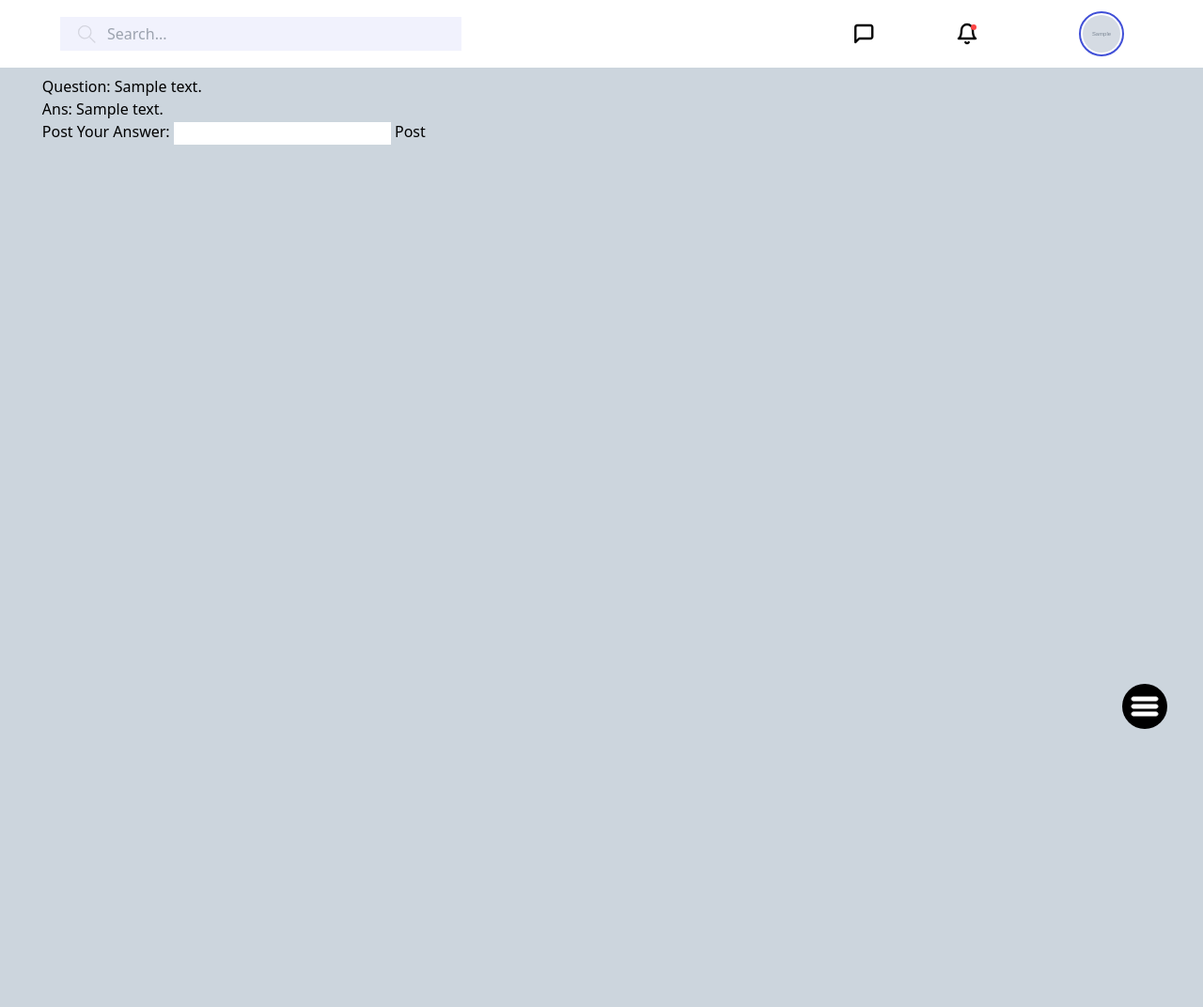
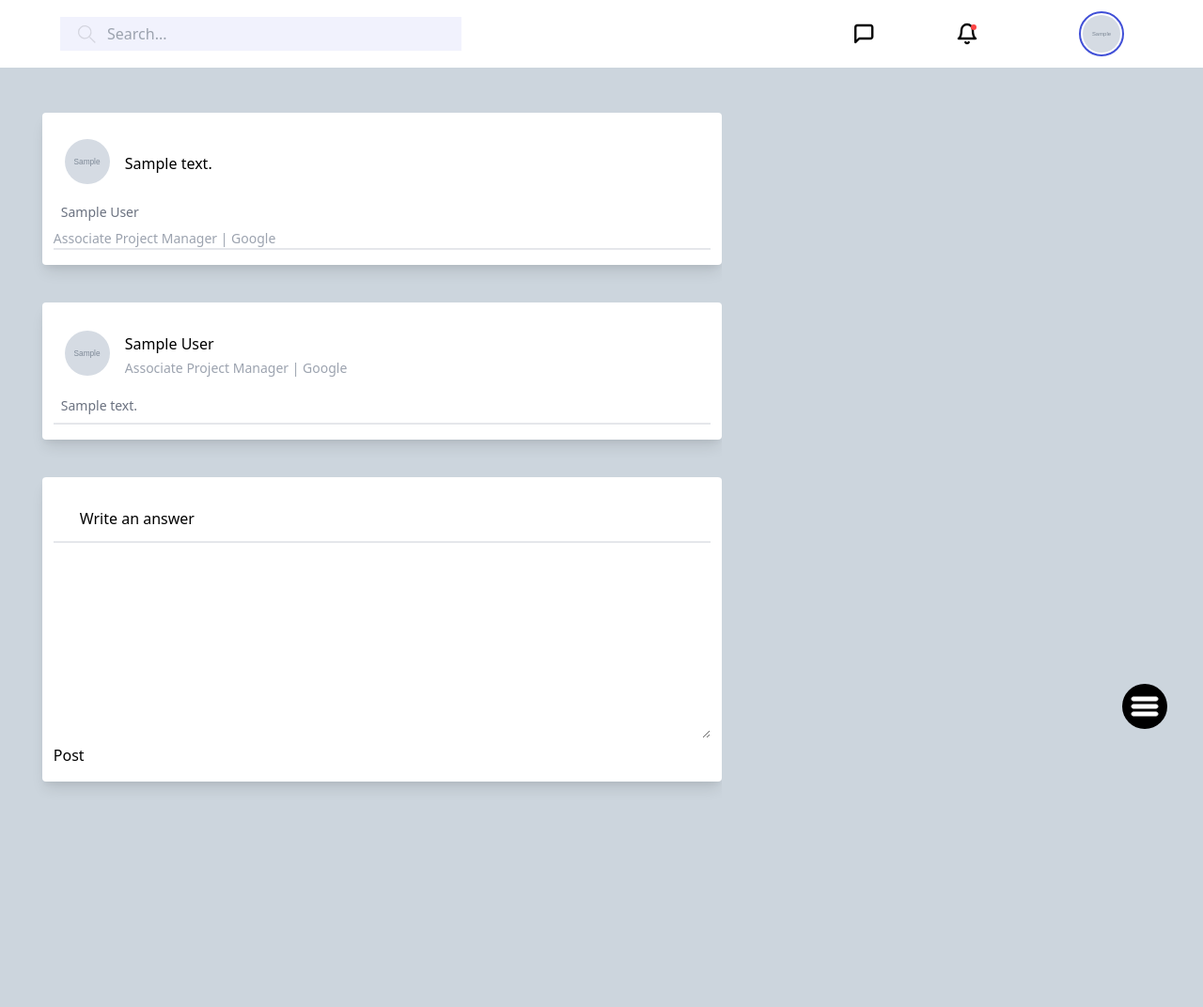
Before and after one commit to arjundey01/AlumniPortal, a Django app: page /faq/1/ in a window 1280 px wide. Shown: the top 1072 px of the page at 94% size. Run offline with Django 3.2, Linux system fonts and the light colour scheme; a user stored in the database is signed in; tables that the repository leaves empty hold one stand-in row (values such as "Sample post"); grey boxes marked "Sample" are stand-in pictures; parts of the project's set-up code (start-up, migrations or seed data) failed here and were passed over.

Commit message:
Added answers from alumni and added front end to View Details

```diff
--- a/faq/templates/question_detail.html
+++ b/faq/templates/question_detail.html
@@ -1,16 +1,117 @@
 {% extends "base.html" %}
+{% block content %}
+<div class="faq rounded w-full bg-white py-4 px-3 shadow-lg my-10 px-3">
+  <div class="w-full border-b-2 border-solid border-gray-200">
+    <div class="flex justify-between items-center py-3 px-3">
+      <div class="flex items-center justify-start">
+        <div
+          class="
+            rounded-full
+            h-12
+            w-12
+            overflow-hidden
+            flex
+            items-center
+            justify-center
+            flex-shrink-0
+          "
+        >
+          <img
+            src="{{question.author.profile_img_url}}"
+            class="ans-img h-14 w-14 object-cover"
+            alt=""
+          />
+        </div>
+        <div class="mx-4">
+          <p class="ans-author mt-1">{{question.content}}</p>
+        </div>
+      </div>
+    </div>
+    <div class="">
+      <p class="ans-content text-sm text-gray-500 m-2">
+        {{question.author.name}}
+      </p>
+      <p class="text-sm text-gray-400 mt-1">
+        Associate Project Manager | Google
+      </p>
+    </div>
+  </div>
+</div>
+<!-- <p>Question: {{question.content}}</p> -->
 
-{% block content %}
-  <p>Question: {{question.content}}</p>
+{% for ans in answers %}
+<div class="faq rounded w-full bg-white py-4 px-3 shadow-lg my-10 px-3">
+  <div class="w-full border-b-2 border-solid border-gray-200">
+    <div class="flex justify-between items-center py-3 px-3">
+      <div class="flex items-center justify-start">
+        <div
+          class="
+            rounded-full
+            h-12
+            w-12
+            overflow-hidden
+            flex
+            items-center
+            justify-center
+            flex-shrink-0
+          "
+        >
+          <img
+            src="{{ans.author.profile_img_url}}"
+            class="ans-img h-14 w-14 object-cover"
+            alt=""
+          />
+        </div>
+        <div class="mx-4">
+          <p class="ans-author mt-1">{{ans.author.name}}</p>
+          <p class="text-sm text-gray-400 mt-1">
+            Associate Project Manager | Google
+          </p>
+        </div>
+      </div>
+    </div>
+    <div class="">
+      <p class="ans-content text-sm text-gray-500 m-2">
+        {{ans.content}}
+      </p>
+    </div>
+  </div>
+</div>
+{% endfor %}
 
-  {% for ans in answers %}
-      <p>Ans: {{ans.content}}</p>
-  {% endfor %}
 
-  <form action="{% url 'faq:create_answer' id=question.pk %}" method="POST">
-      {% csrf_token %}
-      Post Your Answer:
-      <input type="text" name="content" id="">
+<div class="faq rounded w-full bg-white py-4 px-3 shadow-lg my-10 px-3">
+  <div class="w-full border-b-2 border-solid border-gray-200">
+    <div class="flex justify-between items-center py-3 px-3">
+      <div class="flex items-center justify-start">
+        <div class="mx-4">
+          <p class="ans-author mt-1">Write an answer</p>
+        </div>
+      </div>
+    </div>
+  </div>
+  <form id="ans-form" action="{% url 'faq:create_answer' id=question.pk %}" method="POST">
+    {% csrf_token %}
+
+    <textarea class="w-full h-52" name="content"></textarea>
+    <div>
       <button type="submit" id="ans-submit">Post</button>
+    </div>
   </form>
+</div>
+
 {% endblock content %}
+
+{% block scripts %}
+  <script>
+    $(document).ready(function () {
+      $("#ans-submit").click((e) => {
+        e.preventDefault();
+        if($("textarea", $("#ans-form")).val().length === 0) alert("Sorry, empty answer isn't accepted!");
+        else {
+          $("#ans-form").submit();
+        }
+      });
+    });
+  </script>
+{% endblock scripts %}
--- a/faq/urls.py
+++ b/faq/urls.py
@@ -9,4 +9,5 @@ urlpatterns = [
     path('load-question/<index>', views.load_question, name='load_question'),
     path('<id>/', views.question_detail, name='detail_question'),
     path('create-ans/<id>/', views.create_answer, name='create_answer'),
+    path('ans-from-alumni', views.get_best4, name='ans-from-alumni'),
 ]
--- a/faq/views.py
+++ b/faq/views.py
@@ -168,30 +168,23 @@ def load_question(request, index):
     return HttpResponse("You aren't suppose to see this!")
 
 def get_best4(request):
-    questions=[]
-    tags = []
-    for tag in tagNames:
-        tags.append(get_object_or_404(Group, title = tag))
-
-    if user.is_authenticated:
-        follow_questions = []
-        following_users = list(user.account.following.all())
-        following_users.append(user.account)
-        for fuser in following_users:
-            for question in fuser.questions.all():
-                question_age = datetime.datetime.now()-question.posted_on
-                question_age = question_age.total_seconds() / 3600
-                if question_age<=24:
-                    if len(tags) and len(list( set (tags) & set (question.tags.all()) )) == 0:
-                        continue
-                    follow_questions.append(question)
-        follow_questions.sort(key=lambda x: x.posted_on, reverse=True)
-        general_questions=list(Question.objects.all())
-        general_questions.sort(key=lambda x:x.rev_priority)
-        questions = follow_questions[:]
-        for question in general_questions:
-            if len(tags) and len(list( set (tags) & set (question.tags.all()) )) == 0:
-                continue
-            if question not in follow_questions:
-                questions.append(question)
-    return questions
+    if request.user.is_authenticated and request.method == "POST":
+        questions = list(Question.objects.all())
+        questions.sort(key=lambda x: x.posted_on, reverse=True)
+        questions.sort(key=lambda x:x.rev_priority)
+        count = 0
+        final_questions = []
+        for q in questions:
+            data = QuestionSerializer(q).data
+            if(data['answers'] != {}):
+                final_questions.append(data)
+                count += 1
+            if count == 4:
+                break
+        return HttpResponse(json.dumps(final_questions), status=200);
+    ##################################################
+    ##################################################
+    ### DURING DEPLOYMENT RETURN CUSTOM ERROR PAGE ###
+    ##################################################
+    ##################################################
+    return HttpResponse("You aren't suppose to see this!")
--- a/users/static/scripts/base.js
+++ b/users/static/scripts/base.js
@@ -1,12 +1,4 @@
-$(document).ready(()=>{
-    if($('.chatbox-header').length){
-        other=document.querySelector('#other-member').textContent;
-        getLastActive(other,10);
-    }
-    //getOnline(15);
-    $('.chat-button').click(startChat);
-    $('.follow-button').click(follow);
-
+let loadAccordion = () => {
     $('.accordion-question').click(function(e){
 
         let entry = $(this).parent();
@@ -39,7 +31,18 @@ $(document).ready(()=>{
             ele.addClass('accordion-entry-collapsed')
         }
     });
+};
 
+$(document).ready(()=>{
+    if($('.chatbox-header').length){
+        other=document.querySelector('#other-member').textContent;
+        getLastActive(other,10);
+    }
+    //getOnline(15);
+    $('.chat-button').click(startChat);
+    $('.follow-button').click(follow);
+
+    loadAccordion();
 
     $('#sidebar-btn').click(function(e){
         let state = $(this).attr('data-toggle');
```
Also changed, not shown: faq/static/scripts/faq.js (+18 -46 lines), faq/templates/alumni_answers.html (+36 -33 lines), faq/templates/faq.html (+3 -6 lines).
